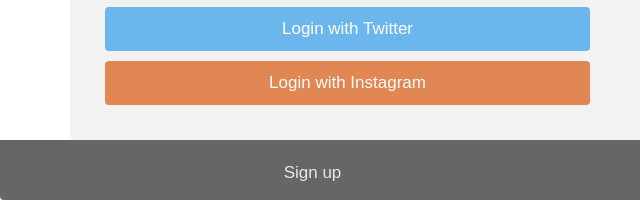
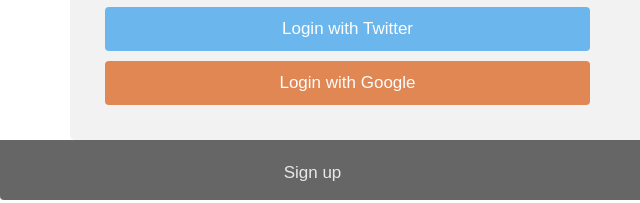
Before and after one commit to melfredroble/Otakus, a plain HTML site: page index.html in a window 1280 px wide. Shown: the part 1902-2105 px from the top of the page, 0-640 px from the left. Drawn offline with nearby package versions, Linux system fonts and the light colour scheme.

Commit message:
Update index.html

```diff
--- a/index.html
+++ b/index.html
@@ -270,7 +270,7 @@
               <i class="fa fa-twitter fa-fw"></i> Login with Twitter
             </a>
             <a href="#" class="google btn"><i class="fa fa-google fa-fw">
-              </i> Login with Instagram
+              </i> Login with Google
             </a>
           </div>
 
```
